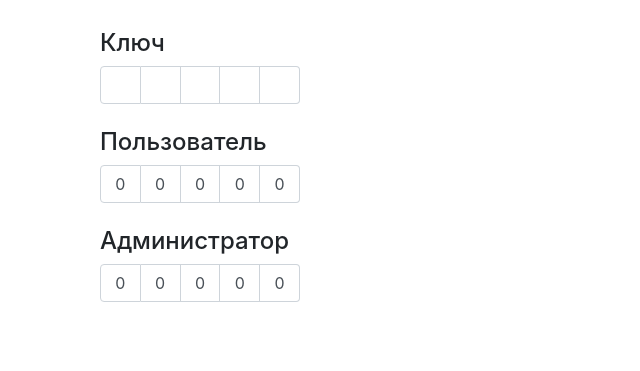
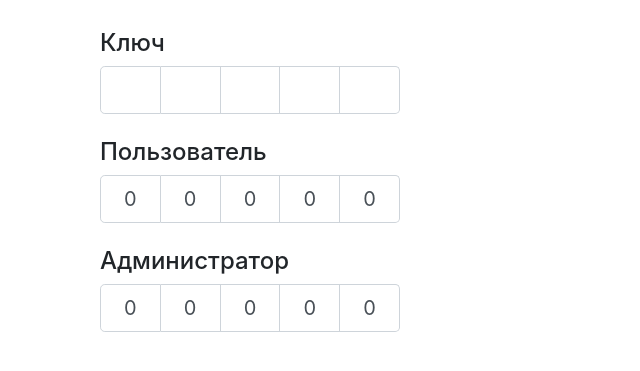
Before and after one commit to rocdevxol/rocdevxol.github.io, a website: page index.html in a window 1280 px wide. Shown: the part 41-412 px from the top of the page, without its empty margins (0-640 px from the left). Drawn offline with nearby package versions, Linux system fonts and the light colour scheme.

Commit message:
change size

```diff
--- a/index.html
+++ b/index.html
@@ -15,7 +15,7 @@
 
 	<script>
 	$(document).ready(function() {
-		$('#pincode-input').pincodeInput({hidedigits:false, inputs:5, named:'input',complete:function(value, e, errorElement){
+		$('#pincode-input').pincodeInput({hidedigits:false, inputs:5, inputclass:'form-control-lg', named:'input',complete:function(value, e, errorElement){
                 if(value >= "65535"){
             		$(errorElement).html("Код должен быть меньше 65535");
             	} else {
@@ -25,8 +25,8 @@
                     $('#pincode-output-admin').pincodeInput().data('plugin_pincodeInput').reversePrintText();
             	}
             }});
-            $('#pincode-output-user').pincodeInput({hidedigits:false, inputs:5, named:'user'});
-            $('#pincode-output-admin').pincodeInput({hidedigits:false, inputs:5, named:'admin'});
+            $('#pincode-output-user').pincodeInput({hidedigits:false, inputs:5, inputclass:'form-control-lg', named:'user'});
+            $('#pincode-output-admin').pincodeInput({hidedigits:false, inputs:5, inputclass:'form-control-lg', named:'admin'});
         });
     </script>
 </head>
@@ -39,20 +39,20 @@
                     <h2>Активатор допуска</h2>
                     <br>
                     <h4>Ключ</h4>
-                    <div style="width:200px">
+                    <div style="width:300px">
                         <div class="text-danger pincode-input-error"></div>
                         <input type="text" id="pincode-input" value="">
                     </div>
 
                     <br>
                     <h4>Пользователь</h4>
-                    <div style="width:200px">
+                    <div style="width:300px">
                         <input type="text" id="pincode-output-user" value="00000">
                     </div>
 
                     <br>
                     <h4>Администратор</h4>
-                    <div style="width:200px">
+                    <div style="width:300px">
                         <input type="text" id="pincode-output-admin" value="00000" >
                         <!--style="display: none;"-->
                     </div>
```
